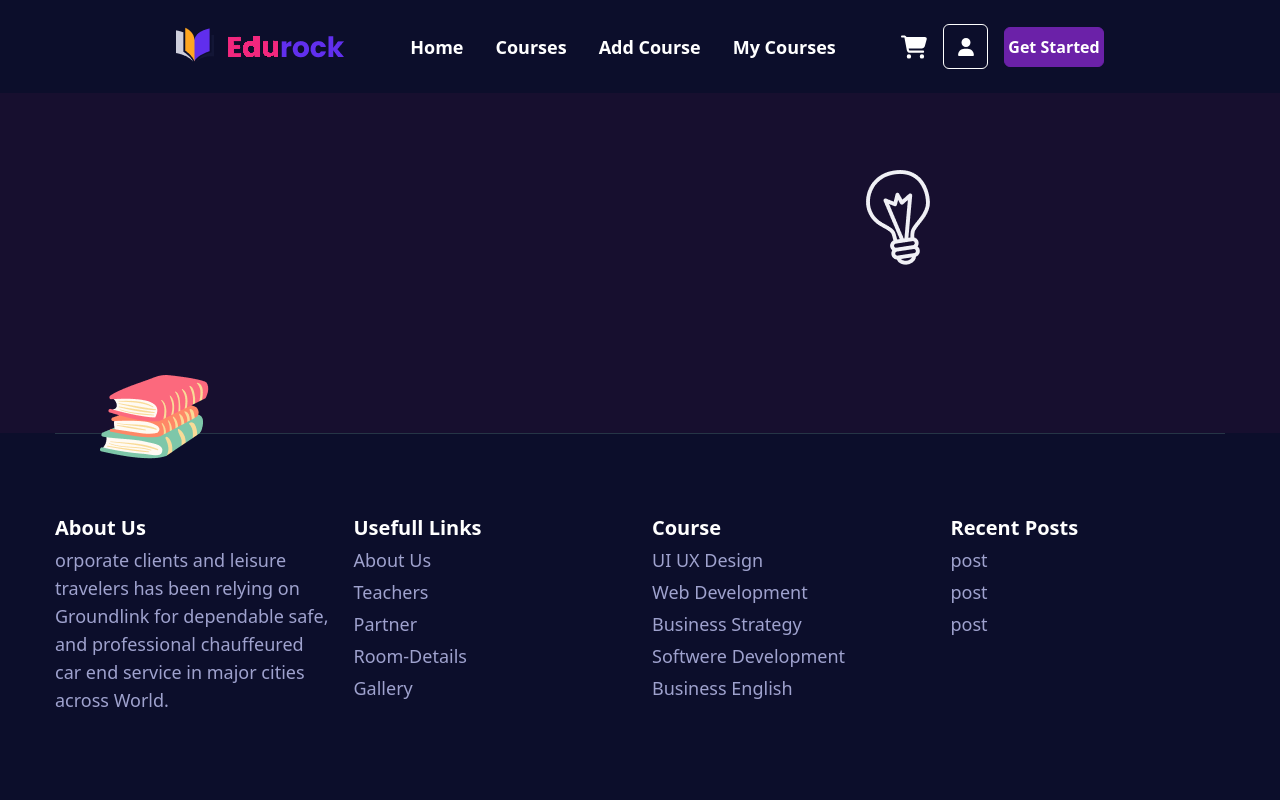
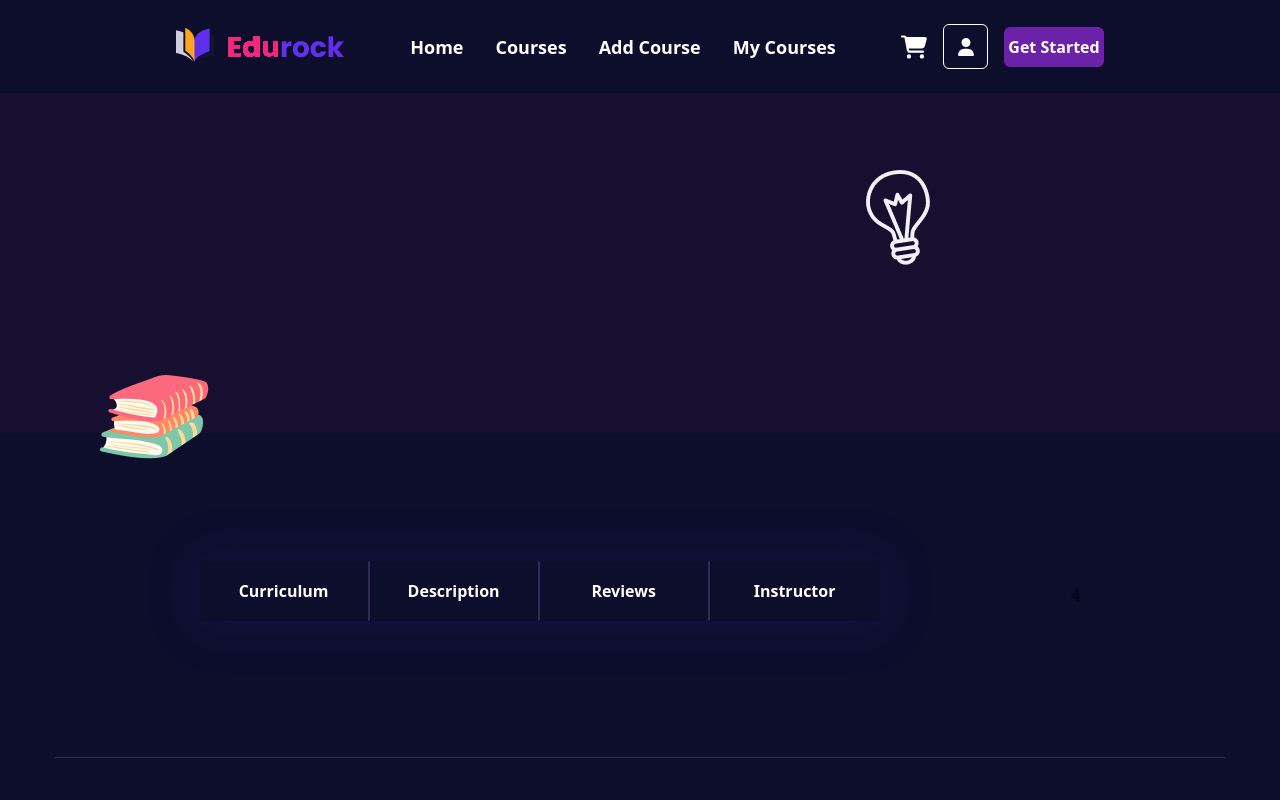
Before and after one commit to nikusha123456/online-course-front, an Angular app: page /course/1 in a window 1280 px wide. Shown: the top 800 px of the page. Built offline with nearby package versions, Linux system fonts and the light colour scheme; no server answers.

Commit message:
working on course page

```diff
--- a/src/app/pages/courses-page/courses-page.component.css
+++ b/src/app/pages/courses-page/courses-page.component.css
@@ -26,3 +26,7 @@
 .img-animation2 {
   animation: 3s linear 0s infinite normal none running move5;
 }
+
+.buttons-div {
+  box-shadow: 0 0 50px 10px rgba(95, 45, 237, 0.1);
+}
--- a/src/app/pages/courses-page/courses-page.component.html
+++ b/src/app/pages/courses-page/courses-page.component.html
@@ -5,7 +5,7 @@
     <div
       class="flex items-center justify-center text-center max-w-[1200px] px-[1rem]"
     >
-      <h1 class="font-bold text-6xl text-white">{{ course_title }}</h1>
+      <h1 class="font-bold text-4xl text-white">{{ course_title }}</h1>
     </div>
     <div class="block box-border">
       <img
@@ -21,3 +21,33 @@
     </div>
   </div>
 </section>
+<section class="bg-[#0C0E2C] flex items-center justify-center py-32">
+  <div class="container flex flex-row items-center justify-evenly space-x-36">
+    <div class="flex flex-col items-center justify-center space-y-2">
+      <div class="flex flex-row items-center justify-between buttons-div">
+        <button
+          class="flex items-center justify-center text-white bg-[#0c0e2b] h-[60px] w-[170px] hover:bg-[#5f2ded] duration-300 hover:duration-300 font-semibold rounded-[2px] border-r-2 border-[#312a57]"
+        >
+          Curriculum
+        </button>
+        <button
+          class="flex items-center justify-center text-white bg-[#0c0e2b] h-[60px] w-[170px] hover:bg-[#5f2ded] duration-300 hover:duration-300 font-semibold rounded-[2px] border-r-2 border-[#312a57]"
+        >
+          Description
+        </button>
+        <button
+          class="flex items-center justify-center text-white bg-[#0c0e2b] h-[60px] w-[170px] hover:bg-[#5f2ded] duration-300 hover:duration-300 font-semibold rounded-[2px] border-r-2 border-[#312a57]"
+        >
+          Reviews
+        </button>
+        <button
+          class="flex items-center justify-center text-white bg-[#0c0e2b] h-[60px] w-[170px] hover:bg-[#5f2ded] duration-300 hover:duration-300 font-semibold rounded-[2px]"
+        >
+          Instructor
+        </button>
+      </div>
+      <div></div>
+    </div>
+    <div>4</div>
+  </div>
+</section>
```
